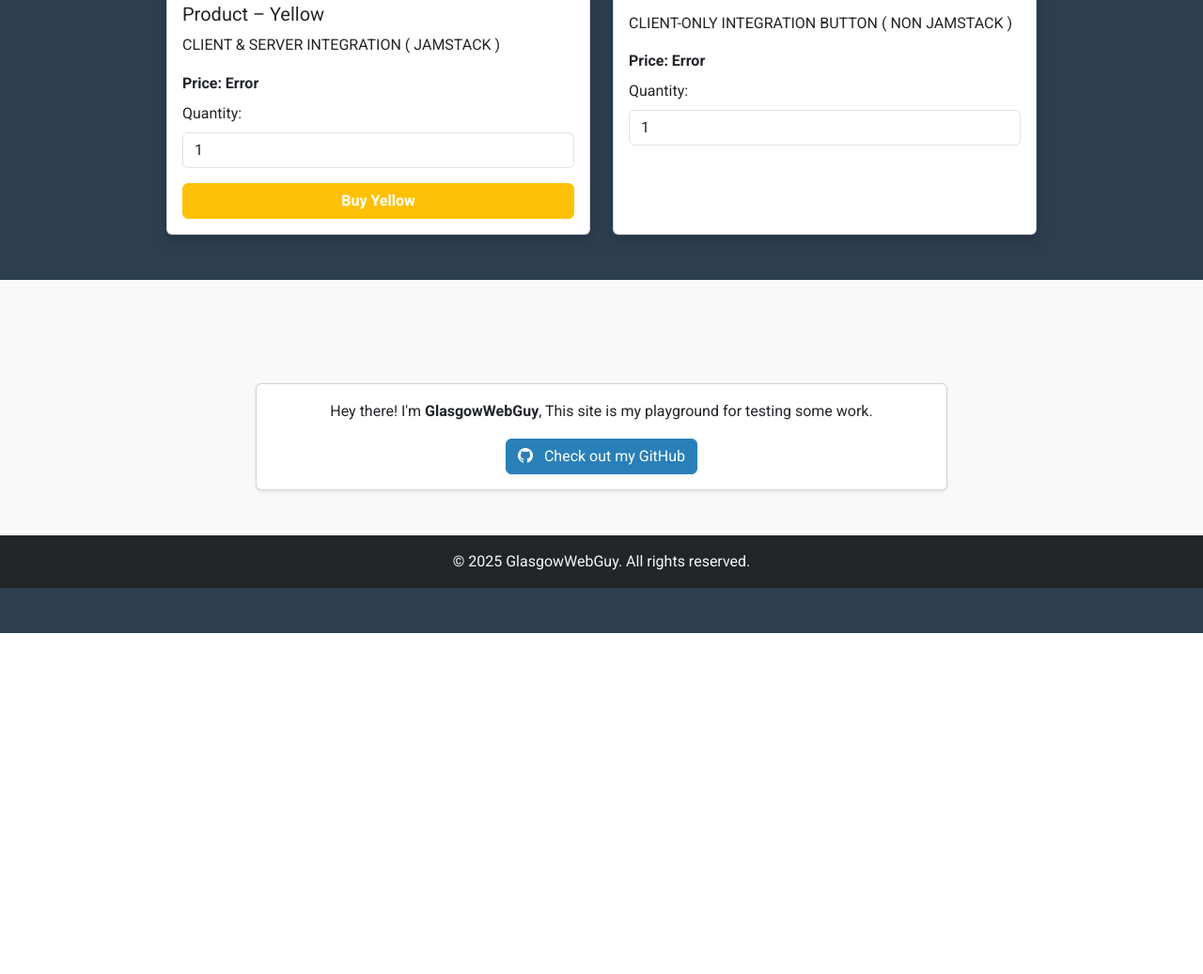
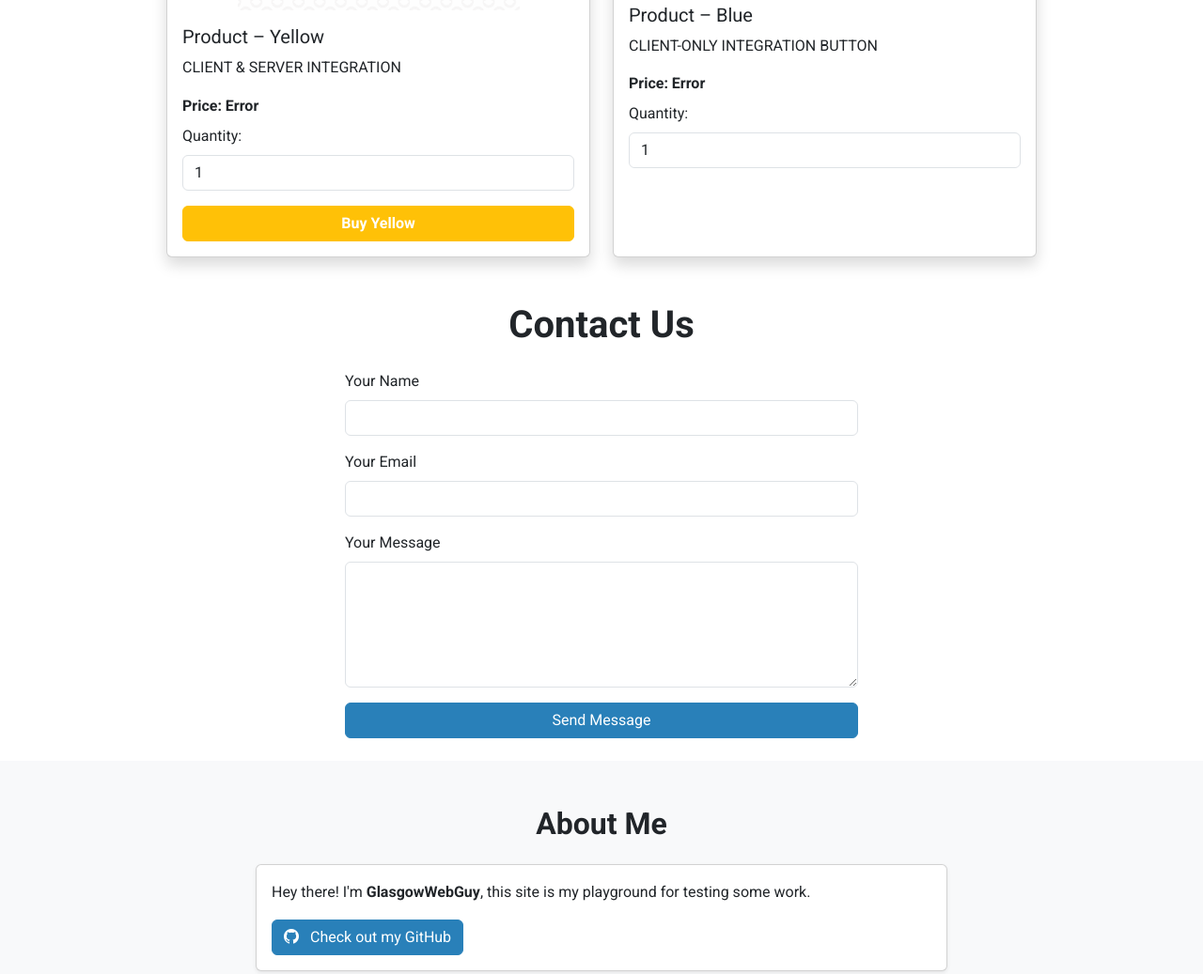
Before and after one commit to glasgowwebguy/glasgowwebguy.github.io, a plain HTML site: page index.html in a window 1280 px wide. Shown: the part 839-1876 px from the top of the page at 94% size. Before the commit the page ends 1513 px from the top, so only its background shows below. Drawn offline with nearby package versions, Linux system fonts and the light colour scheme; no server answers.

Commit message:
Add files via upload

```diff
--- a/index.html
+++ b/index.html
@@ -1,21 +1,21 @@
-ƒPaint<!DOCTYPE html>
+<!DOCTYPE html>
 <html lang="en">
 <head>
-    <meta charset="UTF-8">
-    <meta name="viewport" content="width=device-width, initial-scale=1.0">
+  <meta charset="UTF-8" />
+  <meta name="viewport" content="width=device-width, initial-scale=1.0"/>
   <title>GlasgowWebGuy</title>
 
   <!-- Bootstrap 5 CSS -->
-    <link href="https://cdn.jsdelivr.net/npm/bootstrap@5.3.3/dist/css/bootstrap.min.css" rel="stylesheet">
+  <link href="https://cdn.jsdelivr.net/npm/bootstrap@5.3.3/dist/css/bootstrap.min.css"  rel="stylesheet"/>
 
   <!-- Bootstrap Icons -->
-    <link href="https://cdn.jsdelivr.net/npm/bootstrap-icons@1.11.3/font/bootstrap-icons.css" rel="stylesheet">
+  <link href="https://cdn.jsdelivr.net/npm/bootstrap-icons@1.11.3/font/bootstrap-icons.css"  rel="stylesheet"/>
 
   <!-- Google Fonts: Roboto -->
-    <link href="https://fonts.googleapis.com/css2?family=Roboto:wght@400;700&display=swap" rel="stylesheet">
+  <link href="https://fonts.googleapis.com/css2?family=Roboto:wght@400;700&display=swap" rel="stylesheet"/>
 
   <!-- Custom CSS -->
-    <link href="css/custom.css" rel="stylesheet">
+  <link href="css/custom.css" rel="stylesheet"/>
 </head>
 <body>
 
@@ -33,7 +33,7 @@
             <a class="nav-link" href="#about">About</a>
           </li>
           <li class="nav-item">
-                        <a class="nav-link" href="https://github.com/GlasgowWebGuy" target="_blank">GitHub</a>
+            <a class="nav-link" href="https://github.com/GlasgowWebGuy"  target="_blank">GitHub</a>
           </li>
         </ul>
       </div>
@@ -50,7 +50,9 @@
       </div>
       <p class="mt-4">This site is currently built to test API integrations</p>
     </div>
+  </section>
 
+  <!-- Stripe Purchase Section -->
   <section id="shop" class="shop-section bg-light-orange py-5">
     <div class="container text-center">
       <h2 class="display-6 fw-bold mb-4">Stripe Purchase</h2>
@@ -63,13 +65,15 @@
             </a>
             <div class="card-body text-start">
               <h3 class="card-title h5">Product – Yellow</h3>
-                            <p class="card-text">CLIENT & SERVER INTEGRATION ( JAMSTACK )</p>
+              <p class="card-text">CLIENT & SERVER INTEGRATION</p>
               <p class="fw-bold mb-2 price" data-lookup-key="yellowPaintGuard" aria-live="polite">Price: Loading...</p>
               <div class="mb-3">
                 <label for="quantity-yellow" class="form-label">Quantity:</label>
-                                <input type="number" id="quantity-yellow" class="form-control" value="1" min="1" max="100" aria-label="Quantity for Yellow Paint Guard"/>
+                <input type="number" id="quantity-yellow" class="form-control" value="1" min="1" max="100"
+                  aria-label="Quantity for Yellow Paint Guard"/>
               </div>
-                            <button id="buy-yellow" data-lookup-key="yellowPaintGuard" class="btn btn-warning text-white fw-bold w-100">Buy Yellow</button>
+              <button id="buy-yellow" data-lookup-key="yellowPaintGuard"
+                class="btn btn-warning text-white fw-bold w-100">Buy Yellow</button>
             </div>
           </div>
         </div>
@@ -81,20 +85,17 @@
             </a>
             <div class="card-body text-start">
               <h3 class="card-title h5">Product – Blue</h3>
-                            <p class="card-text">CLIENT-ONLY INTEGRATION BUTTON ( NON JAMSTACK )</p>
+              <p class="card-text">CLIENT-ONLY INTEGRATION BUTTON</p>
               <p class="fw-bold mb-2 price" data-lookup-key="bluePaintGuard" aria-live="polite">Price: Loading...</p>
               <div class="mb-3">
                 <label for="quantity-blue" class="form-label">Quantity:</label>
-                                <input type="number" id="quantity-blue" class="form-control" value="1" min="1" max="100" aria-label="Quantity for Blue Paint Guard"/>
+                <input type="number" id="quantity-blue" class="form-control" value="1" min="1" max="100"
+                  aria-label="Quantity for Blue Paint Guard"/>
               </div>
-                          <script async
-  src="https://js.stripe.com/v3/buy-button.js">
-</script>
-
+              <script async src="https://js.stripe.com/v3/buy-button.js"></script>
               <stripe-buy-button
                 buy-button-id="buy_btn_1RWd0dAeP6wBcgoLcZzIwHXK"
-  publishable-key="pk_test_51RJvy4AeP6wBcgoLNq5cKgpV1rt1EFQdk7OSZskfsVyd5Ac0yoXZ9l4uXY467GayResOykFNZcP3WlQmxZ2xIQ2300T7aISoTS"
->
+                publishable-key="pk_test_51RJvy4AeP6wBcgoLNq5cKgpV1rt1EFQdk7OSZskfsVyd5Ac0yoXZ9l4uXY467GayResOykFNZcP3WlQmxZ2xIQ2300T7aISoTS">
               </stripe-buy-button>
             </div>
           </div>
@@ -103,9 +104,46 @@
     </div>
   </section>
 
+  <!-- Contact Section -->
+  <section class="contact-section">
+    <div class="container">
+      <div class="row justify-content-center">
+        <div class="col-md-8 col-lg-6 mb-4">
+          <div class="contact-card">
+            <h2 class="display-6 fw-bold mb-4 text-center">Contact Us</h2>
+            <form name="contact" class="needs-validation" novalidate id="contact-form">
+              <input type="hidden" name="form-name" value="contact">
+              <p class="d-none">
+                <input name="bot-field" id="bot-field">
+              </p>
 
+              <div class="mb-3">
+                <label for="name" class="form-label">Your Name</label>
+                <input type="text" class="form-control" id="name" name="name" required>
+                <div class="invalid-feedback">Please enter your name.</div>
+              </div>
 
+              <div class="mb-3">
+                <label for="email" class="form-label">Your Email</label>
+                <input type="email" class="form-control" id="email" name="email" required>
+                <div class="invalid-feedback">Please enter a valid email address.</div>
+              </div>
 
+              <div class="mb-3">
+                <label for="message" class="form-label">Your Message</label>
+                <textarea class="form-control" id="message" name="message" rows="5" required></textarea>
+                <div class="invalid-feedback">Please enter a message.</div>
+              </div>
+
+              <div class="d-grid">
+                <button type="submit" class="btn btn-primary">Send Message</button>
+              </div>
+            </form>
+          </div>
+        </div>
+      </div>
+    </div>
+  </section>
 
   <!-- About Section -->
   <section id="about" class="py-5 bg-light">
@@ -115,10 +153,8 @@
         <div class="col-md-8">
           <div class="card shadow-sm">
             <div class="card-body">
-                            <p class="card-text">Hey there! I'm <strong>GlasgowWebGuy</strong>,
-                                This site is my playground for testing some work.</p>
-                            <p class="card-text"></p>
-                            <a href="https://github.com/GlasgowWebGuy" target="_blank" class="btn btn-primary">
+              <p class="card-text">Hey there! I'm <strong>GlasgowWebGuy</strong>, this site is my playground for testing some work.</p>
+              <a href="https://github.com/GlasgowWebGuy"  target="_blank" class="btn btn-primary">
                 <i class="bi bi-github me-2"></i> Check out my GitHub
               </a>
             </div>
```
Lines whose indentation alone changed are shown as unchanged.
